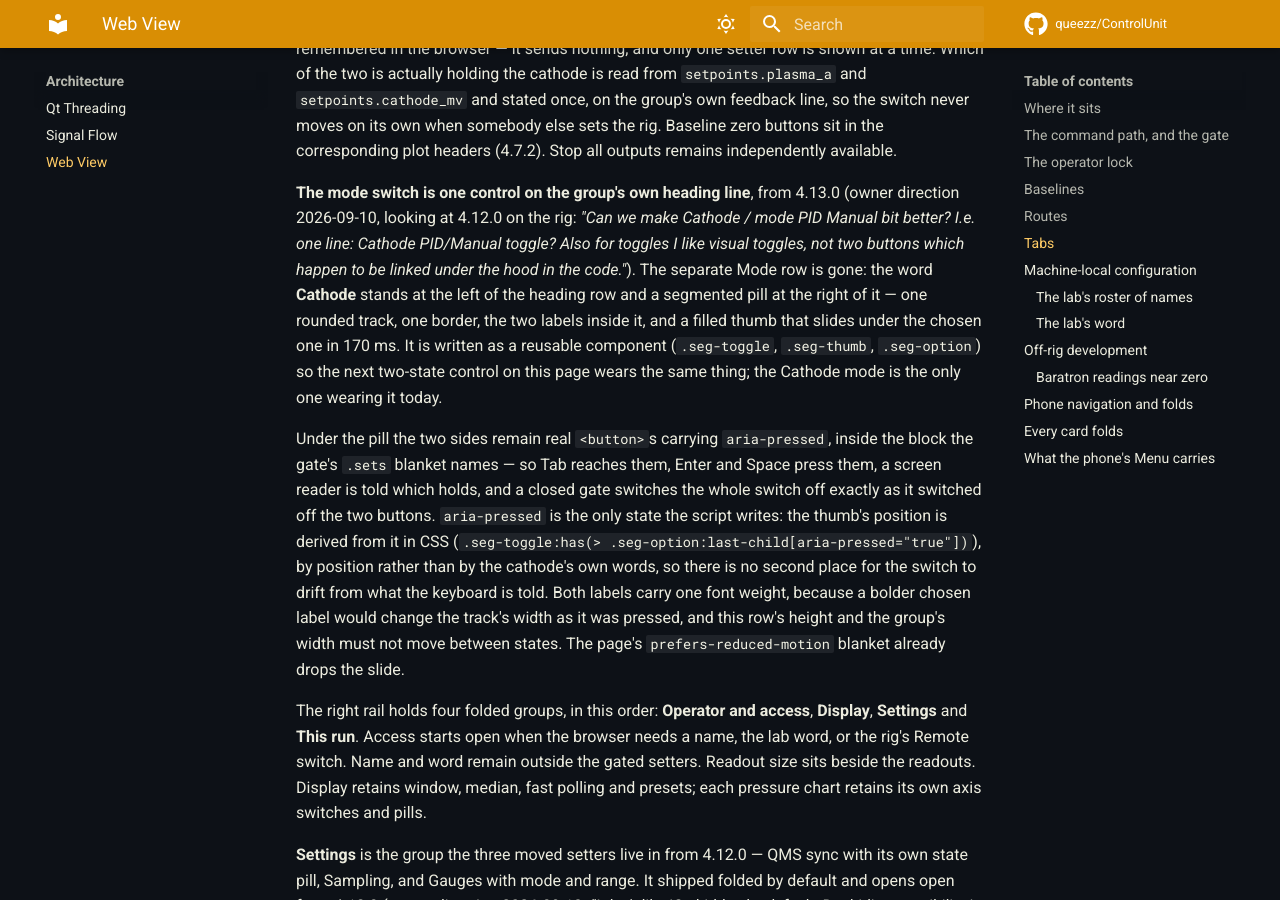
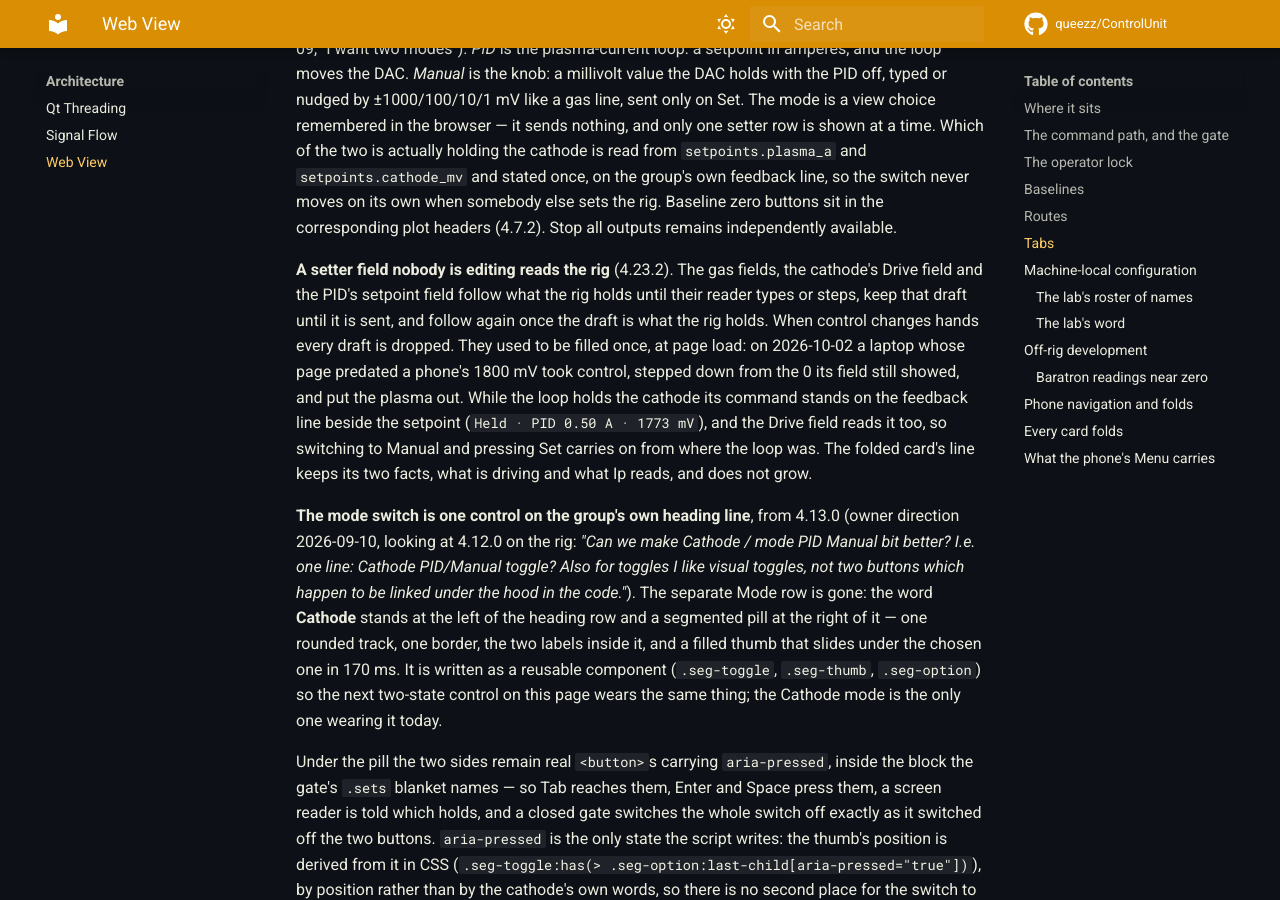
Before and after one commit to queezz/ControlUnit, an MkDocs documentation site: the page built from docs/architecture/web-ui.md, in a window 1280 px wide and 900 px high, scrolled down 13513 px. Built offline with MkDocs 1.6.1 and Material for MkDocs 9.7.7, drawn with Linux system fonts in a browser that asks for light colours; comment, search, counter and statistics services are not loaded; some of the changed text lies outside the part shown.

Commit message:
Make the web setters read the rig, and stop the cathode cards blinking — v4.23.2
A setter field nobody is editing follows what the rig holds, so taking over can no longer step from a value the page loaded with (2026-10-02: 0 mV sent onto a lit plasma). The PID's command is shown and offered to Manual. A missing Kikusui reading is held for ten seconds and then greyed instead of blinking on every late poll. The browser thins old points instead of dropping them, so an hour at 0.1 s stays on the chart. The freshness pill says when the rig's screen is behind its reader.

agent: claude

```diff
--- a/controlunit/_version.py
+++ b/controlunit/_version.py
@@ -19,7 +19,7 @@
 # the lab network. The second number moves for a feature, the third for a
 # fix; pyproject.toml carries the same number and a test holds them equal.
 # docs/history.md tells the eras in full.
-__version__ = "4.23.1"
+__version__ = "4.23.2"
 
 __about__ = """
 Version 4: the rig on the lab network.
--- a/controlunit/web/static/css/controlunit.css
+++ b/controlunit/web/static/css/controlunit.css
@@ -479,6 +479,11 @@ dl.facts dd.wide { margin-top: -2px; }
    "keep the a) signal name b) signal unit and for some c) signal comment").
    The caption is bounded by the card's own width and the tag is the part that
    gives, so a long wording is shortened by live.js rather than cut here. */
+/* A cathode card whose reading has been missing for longer than the page
+   holds one: grey, with "—" and the word for why, until the supply answers
+   again. Shorter gaps never reach here; see `paintKikusui`. */
+.readout[data-lost="true"] { opacity: 0.45; }
+
 .readout-cap {
   position: absolute;
   top: 0.12rem;
--- a/docs/architecture/web-ui.md
+++ b/docs/architecture/web-ui.md
@@ -384,7 +384,11 @@ measured, and a readout with a baseline held says `zeroed` beside its name.
 
     **The browser keeps its own history.** The page fills once from the ring
     and then asks `since` (above), appending into a per-channel store capped
-    at a day. The window buttons cut that store and redraw without asking the
+    at a day and at 20,000 points a channel. Past the count the older half of
+    the store is thinned to every second point (4.23.2), so the recent stretch
+    stays whole and a long fast run stays on the chart from its start; before
+    that the oldest points were dropped, and an hour at 0.1 s showed its last
+    33 minutes. The window buttons cut that store and redraw without asking the
     rig anything, so `Full` is what this browser has seen — said once, as an
     aside on the Window card's heading. A new run — a different start time or
     a different file — empties the store and refills it from the ring.
@@ -597,6 +601,19 @@ measured, and a readout with a baseline held says `zeroed` beside its name.
   from `setpoints.plasma_a` and `setpoints.cathode_mv` and stated once, on the
   group's own feedback line, so the switch never moves on its own when
   somebody else sets the rig. Baseline zero buttons sit in the corresponding plot headers (4.7.2). Stop all outputs remains independently available.
+
+  **A setter field nobody is editing reads the rig** (4.23.2). The gas
+  fields, the cathode's Drive field and the PID's setpoint field follow what
+  the rig holds until their reader types or steps, keep that draft until it
+  is sent, and follow again once the draft is what the rig holds. When
+  control changes hands every draft is dropped. They used to be filled once,
+  at page load: on 2026-10-02 a laptop whose page predated a phone's 1800 mV
+  took control, stepped down from the 0 its field still showed, and put the
+  plasma out. While the loop holds the cathode its command stands on the
+  feedback line beside the setpoint (`Held · PID 0.50 A · 1773 mV`), and the
+  Drive field reads it too, so switching to Manual and pressing Set carries
+  on from where the loop was. The folded card's line keeps its two facts,
+  what is driving and what Ip reads, and does not grow.
 
   **The mode switch is one control on the group's own heading line**, from
   4.13.0 (owner direction 2026-09-10, looking at 4.12.0 on the rig: *"Can we
--- a/pyproject.toml
+++ b/pyproject.toml
@@ -10,7 +10,7 @@ build-backend = "setuptools.build_meta"
 
 [project]
 name = "controlunit"
-version = "4.23.1"
+version = "4.23.2"
 description = "Raspberry Pi plasma-lab control and data acquisition, with a web view on the lab network"
 readme = "README.md"
 requires-python = ">=3.9"
```
Also changed, not shown: .agents/CHANGELOG.md (+23 -0 lines), controlunit/web/static/js/control.js (+60 -12 lines), controlunit/web/static/js/live.js (+66 -8 lines), docs/hardware/kikusui-lan.md (+9 -1 lines), 4 other files.
